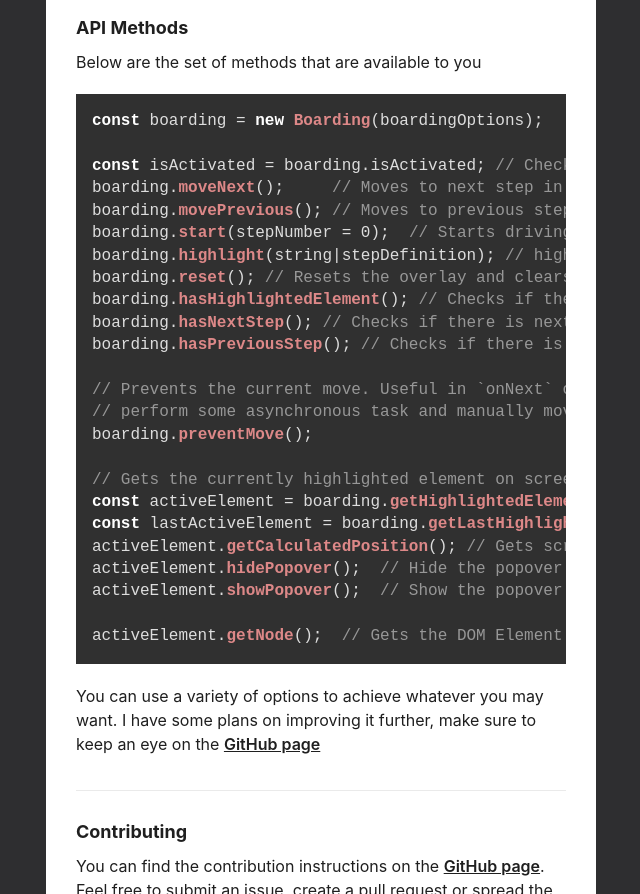
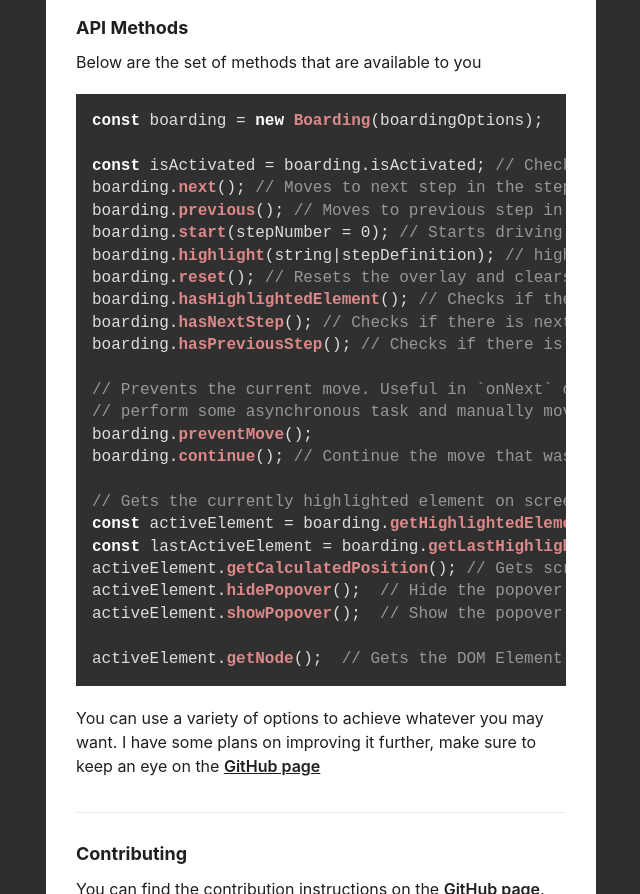
Before and after one commit to josias-r/boarding.js, a website built with Vite: page index.html in a window 1280 px wide. Shown: the part 8171-9065 px from the top of the page, without its empty margins (319-959 px from the left). Built offline with nearby package versions, Linux system fonts and the light colour scheme; files whose address does not match are found by name.

Commit message:
chore: update docs to mention `continue` API

```diff
--- a/index.html
+++ b/index.html
@@ -564,9 +564,9 @@ boarding.highlight({
           <pre><code class="javascript">const boarding = new Boarding(boardingOptions);
 
 const isActivated = boarding.isActivated; // Checks if the boarding is active or not
-boarding.moveNext();     // Moves to next step in the steps list
-boarding.movePrevious(); // Moves to previous step in the steps list
-boarding.start(stepNumber = 0);  // Starts driving through the defined steps
+boarding.next(); // Moves to next step in the steps list
+boarding.previous(); // Moves to previous step in the steps list
+boarding.start(stepNumber = 0); // Starts driving through the defined steps
 boarding.highlight(string|stepDefinition); // highlights the element using query selector or the step definition
 boarding.reset(); // Resets the overlay and clears the screen
 boarding.hasHighlightedElement(); // Checks if there is any highlighted element
@@ -576,6 +576,7 @@ boarding.hasPreviousStep(); // Checks if there is previous step to move to
 // Prevents the current move. Useful in `onNext` or `onPrevious` if you want to
 // perform some asynchronous task and manually move to next step
 boarding.preventMove();
+boarding.continue(); // Continue the move that was prevented using preventMove
 
 // Gets the currently highlighted element on screen
 const activeElement = boarding.getHighlightedElement();
```
Also changed, not shown: readme.md.
